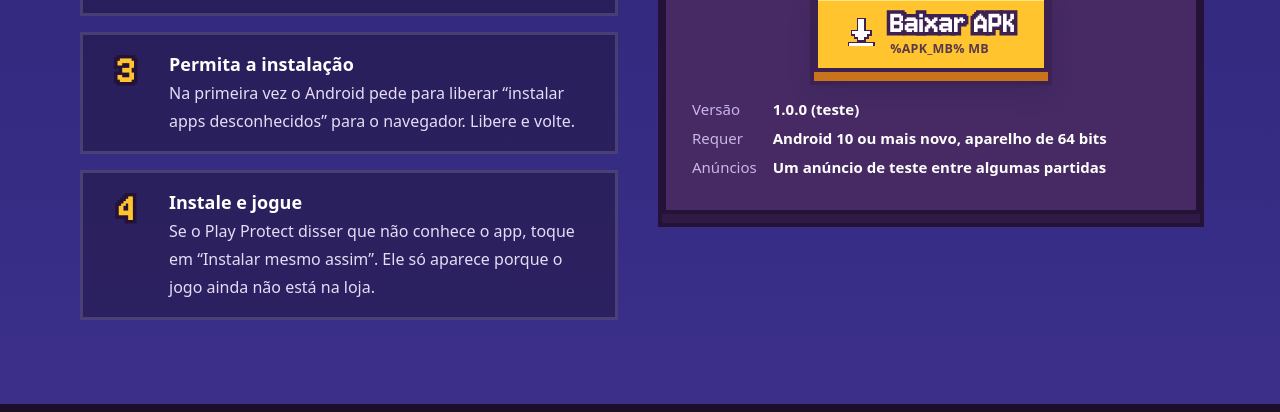
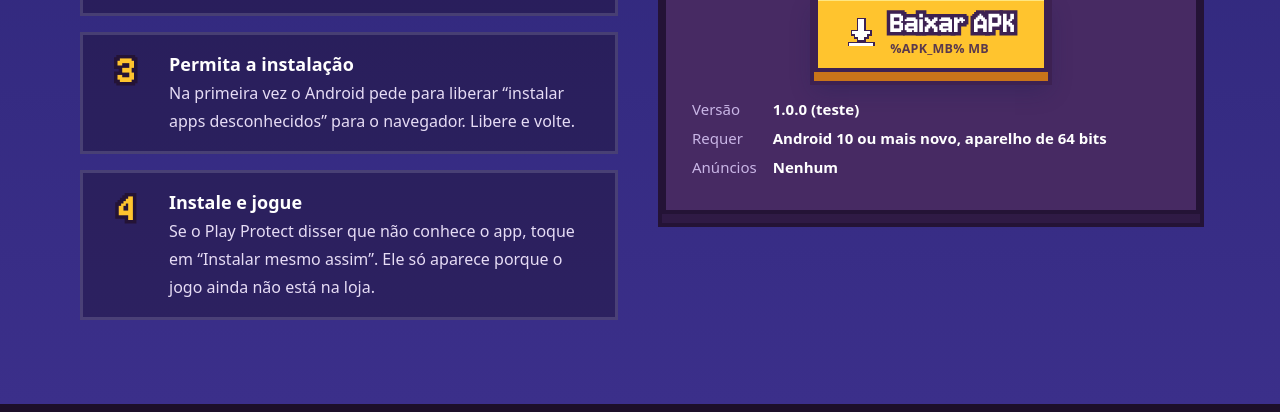
Before and after one commit to costanoy/bee-bee, a plain HTML site: page site/index.html in a window 1280 px wide. Shown: the part 3661-4073 px from the top of the page. Drawn offline with Linux system fonts and the light colour scheme.

Commit message:
Turn the ads off until the game is on Google Play
ads.gd gains ADS_ENABLED, false for now: no interstitial, no consent form
and no ad privacy button. The AdMob plugin stays in the build, so turning
them back on is that line plus the real ids. The site says there are no ads.

Co-Authored-By: Claude Opus 5.5 <noreply@anthropic.com>

```diff
--- a/site/index.html
+++ b/site/index.html
@@ -363,7 +363,7 @@ footer img { width: 150px; margin: 0 auto 12px; opacity: 0.95; }
         <dl>
           <dt>Versão</dt><dd>1.0.0 (teste)</dd>
           <dt>Requer</dt><dd>Android 10 ou mais novo, aparelho de 64 bits</dd>
-          <dt>Anúncios</dt><dd>Um anúncio de teste entre algumas partidas</dd>
+          <dt>Anúncios</dt><dd>Nenhum</dd>
         </dl>
       </div>
     </div>
```
Also changed, not shown: 1 other file.
